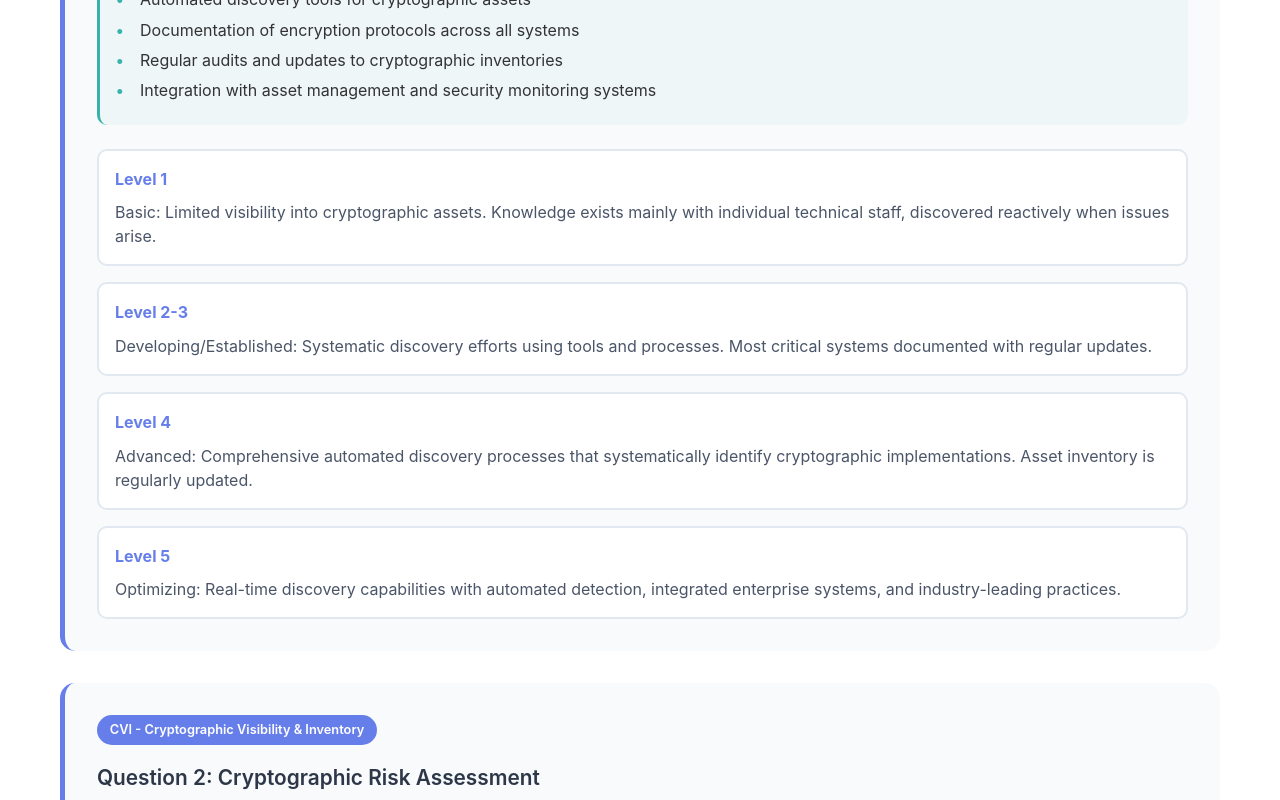
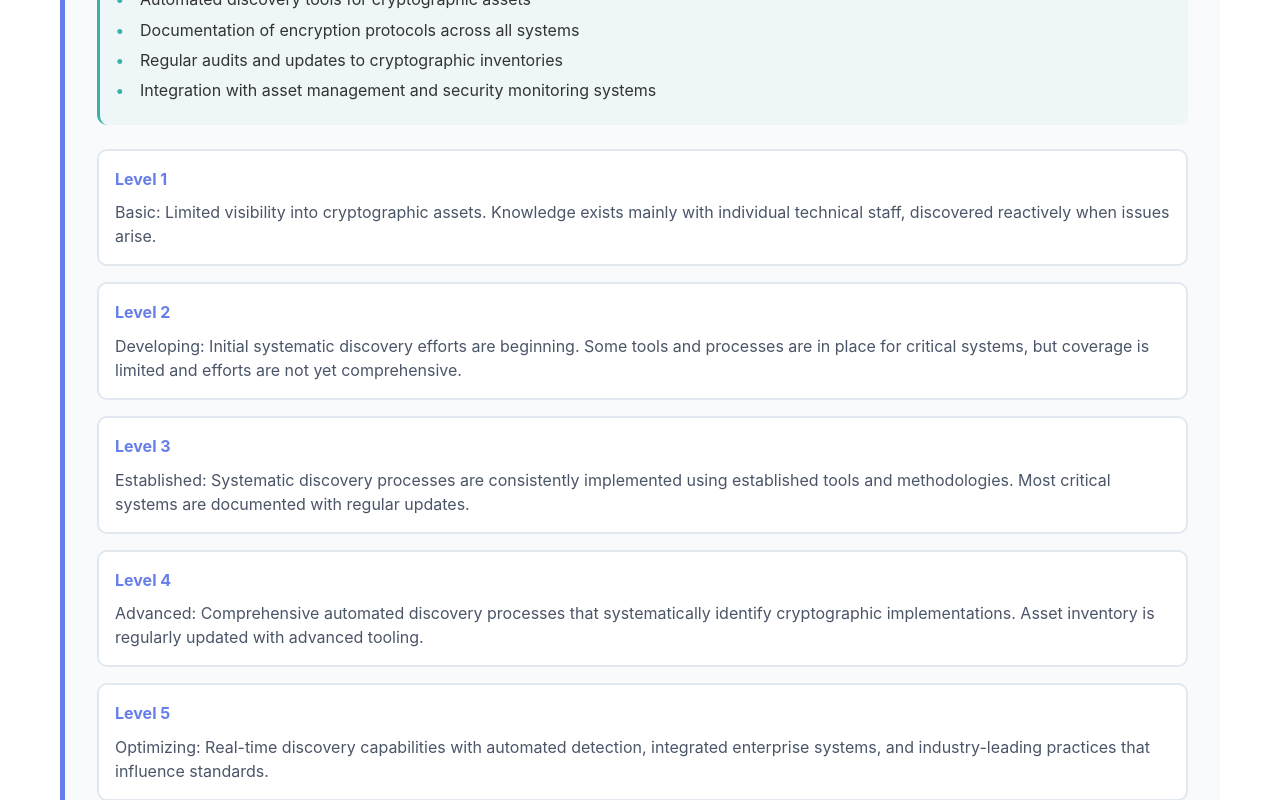
Before and after one commit to csnp/qramm, a plain HTML site: page index.html in a window 1280 px wide. Shown: the part 1111-1911 px from the top of the page. Drawn offline with nearby package versions, Linux system fonts and the light colour scheme.

Commit message:
Fix Level 2-3 combination issue in quick assessment
- Separated combined Level 2-3 options into distinct Level 2 and Level 3 options
- Each question now has proper 5-level maturity structure (1-5)
- Removed fractional scores (2.5) and implemented discrete scoring
- Updated all 12 questions across all 4 QRAMM dimensions
- Enhanced descriptions for better level differentiation
- Improved scoring logic and maturity distribution chart

```diff
--- a/index.html
+++ b/index.html
@@ -542,7 +542,7 @@
     </main>
 
     <script>
-        // Assessment Questions Data - Restored complete 12 questions across 4 dimensions
+        // Assessment Questions Data - Updated with proper 5-level maturity structure
         const assessmentQuestions = [
             {
                 id: 1,
@@ -560,9 +560,10 @@
                 ],
                 options: [
                     { value: 1, text: "Level 1 - Basic: Limited visibility into cryptographic assets. Knowledge exists mainly with individual technical staff, discovered reactively when issues arise." },
-                    { value: 2.5, text: "Level 2-3 - Developing/Established: Systematic discovery efforts using tools and processes. Most critical systems documented with regular updates." },
-                    { value: 4, text: "Level 4 - Advanced: Comprehensive automated discovery processes that systematically identify cryptographic implementations. Asset inventory is regularly updated." },
-                    { value: 5, text: "Level 5 - Optimizing: Real-time discovery capabilities with automated detection, integrated enterprise systems, and industry-leading practices." }
+                    { value: 2, text: "Level 2 - Developing: Initial systematic discovery efforts are beginning. Some tools and processes are in place for critical systems, but coverage is limited and efforts are not yet comprehensive." },
+                    { value: 3, text: "Level 3 - Established: Systematic discovery processes are consistently implemented using established tools and methodologies. Most critical systems are documented with regular updates." },
+                    { value: 4, text: "Level 4 - Advanced: Comprehensive automated discovery processes that systematically identify cryptographic implementations. Asset inventory is regularly updated with advanced tooling." },
+                    { value: 5, text: "Level 5 - Optimizing: Real-time discovery capabilities with automated detection, integrated enterprise systems, and industry-leading practices that influence standards." }
                 ]
             },
             {
@@ -581,9 +582,10 @@
                 ],
                 options: [
                     { value: 1, text: "Level 1 - Basic: Basic awareness of quantum threats but no systematic assessment of risk to specific cryptographic assets." },
-                    { value: 2.5, text: "Level 2-3 - Developing/Established: Quantum risk assessments conducted for critical systems using structured methodologies with quantitative analysis." },
-                    { value: 4, text: "Level 4 - Advanced: Advanced quantum risk modeling with scenario analysis and predictive capabilities across all assets." },
-                    { value: 5, text: "Level 5 - Optimizing: Industry-leading quantum risk assessment with continuous monitoring and contribution to standards development." }
+                    { value: 2, text: "Level 2 - Developing: Initial quantum risk assessment processes are being developed. Some structured analysis is conducted for critical assets but methodology is still emerging." },
+                    { value: 3, text: "Level 3 - Established: Quantum risk assessments are systematically conducted for critical systems using structured methodologies with quantitative analysis and regular updates." },
+                    { value: 4, text: "Level 4 - Advanced: Advanced quantum risk modeling with scenario analysis and predictive capabilities across all assets, integrated with enterprise risk management." },
+                    { value: 5, text: "Level 5 - Optimizing: Industry-leading quantum risk assessment with continuous monitoring, contribution to standards development, and innovative risk modeling approaches." }
                 ]
             },
             {
@@ -602,9 +604,10 @@
                 ],
                 options: [
                     { value: 1, text: "Level 1 - Basic: Minimal visibility into third-party cryptographic practices. Vendor quantum readiness not systematically evaluated." },
-                    { value: 2.5, text: "Level 2-3 - Developing/Established: Systematic third-party quantum readiness assessment processes integrated into vendor management." },
-                    { value: 4, text: "Level 4 - Advanced: Advanced vendor quantum readiness management with automated monitoring and collaborative improvement programs." },
-                    { value: 5, text: "Level 5 - Optimizing: Lead ecosystem quantum readiness through comprehensive vendor development programs and industry collaboration." }
+                    { value: 2, text: "Level 2 - Developing: Initial vendor quantum readiness assessment processes are being developed. Some key vendors are being evaluated but processes are not yet comprehensive." },
+                    { value: 3, text: "Level 3 - Established: Systematic third-party quantum readiness assessment processes are integrated into vendor management with regular evaluations and improvement plans." },
+                    { value: 4, text: "Level 4 - Advanced: Advanced vendor quantum readiness management with automated monitoring, collaborative improvement programs, and comprehensive ecosystem management." },
+                    { value: 5, text: "Level 5 - Optimizing: Lead ecosystem quantum readiness through comprehensive vendor development programs, industry collaboration, and innovative partnership models." }
                 ]
             },
             {
@@ -623,9 +626,10 @@
                 ],
                 options: [
                     { value: 1, text: "Level 1 - Basic: Executive awareness exists but no formal governance structure or regular engagement on quantum readiness initiatives." },
-                    { value: 2.5, text: "Level 2-3 - Developing/Established: Executive leadership actively engaged through formal governance committees with regular quantum readiness reviews." },
-                    { value: 4, text: "Level 4 - Advanced: Executive leadership drives quantum readiness as strategic priority with optimized governance processes." },
-                    { value: 5, text: "Level 5 - Optimizing: Executive team provides industry leadership on quantum readiness governance with external influence on standards." }
+                    { value: 2, text: "Level 2 - Developing: Executive leadership is beginning to engage with quantum readiness through initial briefings and awareness sessions, but formal governance is limited." },
+                    { value: 3, text: "Level 3 - Established: Executive leadership is actively engaged through formal governance committees with regular quantum readiness reviews and strategic oversight." },
+                    { value: 4, text: "Level 4 - Advanced: Executive leadership drives quantum readiness as strategic priority with optimized governance processes and comprehensive strategic integration." },
+                    { value: 5, text: "Level 5 - Optimizing: Executive team provides industry leadership on quantum readiness governance with external influence on standards and innovative governance approaches." }
                 ]
             },
             {
@@ -644,9 +648,10 @@
                 ],
                 options: [
                     { value: 1, text: "Level 1 - Basic: Basic awareness of need for quantum readiness planning but no formal strategy or dedicated resource allocation." },
-                    { value: 2.5, text: "Level 2-3 - Developing/Established: Comprehensive quantum readiness strategy integrated into business planning with systematic resource allocation." },
-                    { value: 4, text: "Level 4 - Advanced: Optimized quantum readiness strategy with advanced scenario planning and adaptive resource allocation." },
-                    { value: 5, text: "Level 5 - Optimizing: Lead industry quantum readiness strategic planning through innovative approaches and industry framework contribution." }
+                    { value: 2, text: "Level 2 - Developing: Initial quantum readiness strategy development is underway with some resource allocation, but planning is not yet comprehensive or fully integrated." },
+                    { value: 3, text: "Level 3 - Established: Comprehensive quantum readiness strategy is integrated into business planning with systematic resource allocation and regular strategy reviews." },
+                    { value: 4, text: "Level 4 - Advanced: Optimized quantum readiness strategy with advanced scenario planning, adaptive resource allocation, and sophisticated strategic integration." },
+                    { value: 5, text: "Level 5 - Optimizing: Lead industry quantum readiness strategic planning through innovative approaches, industry framework contribution, and pioneering strategic methodologies." }
                 ]
             },
             {
@@ -664,10 +669,11 @@
                     "Quantum risk metrics and key risk indicators"
                 ],
                 options: [
-                    { value: 1, text: "Level 1 - Basic: Quantum risks not systematically integrated into enterprise risk management. Risk evaluation is ad-hoc." },
-                    { value: 2.5, text: "Level 2-3 - Developing/Established: Quantum risks fully integrated into enterprise risk management with systematic assessment and monitoring." },
-                    { value: 4, text: "Level 4 - Advanced: Advanced quantum risk integration with sophisticated modeling balancing risk mitigation with business agility." },
-                    { value: 5, text: "Level 5 - Optimizing: Quantum risk integration demonstrates industry leadership and influences risk management frameworks." }
+                    { value: 1, text: "Level 1 - Basic: Quantum risks not systematically integrated into enterprise risk management. Risk evaluation is ad-hoc and informal." },
+                    { value: 2, text: "Level 2 - Developing: Initial integration of quantum risks into enterprise risk management is beginning with some formal processes being established." },
+                    { value: 3, text: "Level 3 - Established: Quantum risks are fully integrated into enterprise risk management with systematic assessment, monitoring, and formal risk treatment strategies." },
+                    { value: 4, text: "Level 4 - Advanced: Advanced quantum risk integration with sophisticated modeling, comprehensive monitoring, and optimized risk management balancing mitigation with business agility." },
+                    { value: 5, text: "Level 5 - Optimizing: Quantum risk integration demonstrates industry leadership, influences risk management frameworks, and employs innovative risk management approaches." }
                 ]
             },
             {
@@ -685,10 +691,11 @@
                     "Integration with data governance and privacy programs"
                 ],
                 options: [
-                    { value: 1, text: "Level 1 - Basic: Basic data classification focused on traditional compliance but haven't systematically evaluated quantum computing impact." },
-                    { value: 2.5, text: "Level 2-3 - Developing/Established: Comprehensive data classification incorporating quantum computing impact assessment across all data categories." },
-                    { value: 4, text: "Level 4 - Advanced: Advanced data classification with sophisticated quantum risk modeling and optimization of protection strategies." },
-                    { value: 5, text: "Level 5 - Optimizing: Data classification and quantum risk assessment demonstrates industry leadership and contributes to standards." }
+                    { value: 1, text: "Level 1 - Basic: Basic data classification focused on traditional compliance but haven't systematically evaluated quantum computing impact on data protection requirements." },
+                    { value: 2, text: "Level 2 - Developing: Initial data classification incorporating quantum considerations is being developed with some analysis of quantum impact on critical data categories." },
+                    { value: 3, text: "Level 3 - Established: Comprehensive data classification incorporating quantum computing impact assessment across all data categories with systematic protection mapping." },
+                    { value: 4, text: "Level 4 - Advanced: Advanced data classification with sophisticated quantum risk modeling, optimization of protection strategies, and automated classification processes." },
+                    { value: 5, text: "Level 5 - Optimizing: Data classification and quantum risk assessment demonstrates industry leadership, contributes to standards, and employs innovative classification methodologies." }
                 ]
             },
             {
@@ -706,10 +713,11 @@
                     "Validation and testing of quantum-safe implementations"
                 ],
                 options: [
-                    { value: 1, text: "Level 1 - Basic: Minimal quantum-safe data protection implementation. Current protections rely primarily on classical cryptography." },
-                    { value: 2.5, text: "Level 2-3 - Developing/Established: Systematic quantum-safe data protection implementation covering all data requiring long-term protection." },
-                    { value: 4, text: "Level 4 - Advanced: Optimized quantum-safe data protection with advanced implementations and performance optimization." },
-                    { value: 5, text: "Level 5 - Optimizing: Quantum-safe data protection implementation demonstrates industry leadership and contributes to technology standards." }
+                    { value: 1, text: "Level 1 - Basic: Minimal quantum-safe data protection implementation. Current protections rely primarily on classical cryptography with limited quantum-safe capabilities." },
+                    { value: 2, text: "Level 2 - Developing: Initial quantum-safe data protection implementations are being developed with pilot programs and proof-of-concept deployments for critical data." },
+                    { value: 3, text: "Level 3 - Established: Systematic quantum-safe data protection implementation covering all data requiring long-term protection with established deployment processes." },
+                    { value: 4, text: "Level 4 - Advanced: Optimized quantum-safe data protection with advanced implementations, performance optimization, and comprehensive operational integration." },
+                    { value: 5, text: "Level 5 - Optimizing: Quantum-safe data protection implementation demonstrates industry leadership, contributes to technology standards, and employs innovative protection methodologies." }
                 ]
             },
             {
@@ -727,10 +735,11 @@
                     "Lifecycle-aware key management and cryptographic agility"
                 ],
                 options: [
-                    { value: 1, text: "Level 1 - Basic: Basic data lifecycle management focused on traditional compliance but haven't systematically addressed quantum-safe protection." },
-                    { value: 2.5, text: "Level 2-3 - Developing/Established: Comprehensive data lifecycle management with quantum-safe protection integrated throughout data lifecycle." },
-                    { value: 4, text: "Level 4 - Advanced: Optimized data lifecycle management with advanced quantum-safe protection strategies and automated capabilities." },
-                    { value: 5, text: "Level 5 - Optimizing: Data lifecycle and quantum-safe protection management demonstrates industry leadership and influences standards." }
+                    { value: 1, text: "Level 1 - Basic: Basic data lifecycle management focused on traditional compliance but haven't systematically addressed quantum-safe protection throughout data lifecycle." },
+                    { value: 2, text: "Level 2 - Developing: Initial integration of quantum considerations into data lifecycle management with some policies and processes being developed for quantum-safe protection." },
+                    { value: 3, text: "Level 3 - Established: Comprehensive data lifecycle management with quantum-safe protection integrated throughout data lifecycle with systematic policies and automated processes." },
+                    { value: 4, text: "Level 4 - Advanced: Optimized data lifecycle management with advanced quantum-safe protection strategies, automated capabilities, and sophisticated lifecycle-aware protection." },
+                    { value: 5, text: "Level 5 - Optimizing: Data lifecycle and quantum-safe protection management demonstrates industry leadership, influences standards, and employs innovative lifecycle management approaches." }
                 ]
             },
             {
@@ -748,10 +757,11 @@
                     "Technology roadmaps aligned with standards development"
                 ],
                 options: [
-                    { value: 1, text: "Level 1 - Basic: Basic technical understanding of quantum-safe cryptography but minimal systematic evaluation or implementation." },
-                    { value: 2.5, text: "Level 2-3 - Developing/Established: Systematic quantum-safe technology evaluation and deployment processes with comprehensive implementation." },
-                    { value: 4, text: "Level 4 - Advanced: Advanced quantum-safe technology deployment with optimized selection processes and industry-leading practices." },
-                    { value: 5, text: "Level 5 - Optimizing: Quantum-safe technology evaluation and deployment demonstrates industry leadership and contributes to standards." }
+                    { value: 1, text: "Level 1 - Basic: Basic technical understanding of quantum-safe cryptography but minimal systematic evaluation or implementation of quantum-safe technologies." },
+                    { value: 2, text: "Level 2 - Developing: Initial systematic evaluation of quantum-safe technologies is underway with some pilot programs and early proof-of-concept implementations." },
+                    { value: 3, text: "Level 3 - Established: Systematic quantum-safe technology evaluation and deployment processes with comprehensive implementation across critical systems and established validation procedures." },
+                    { value: 4, text: "Level 4 - Advanced: Advanced quantum-safe technology deployment with optimized selection processes, comprehensive production implementations, and industry-leading practices." },
+                    { value: 5, text: "Level 5 - Optimizing: Quantum-safe technology evaluation and deployment demonstrates industry leadership, contributes to standards development, and employs innovative deployment methodologies." }
                 ]
             },
             {
@@ -769,10 +779,11 @@
                     "Coordination with industry standards and partner roadmaps"
                 ],
                 options: [
-                    { value: 1, text: "Level 1 - Basic: Basic understanding of integration challenges but minimal systematic approach to managing interoperability issues." },
-                    { value: 2.5, text: "Level 2-3 - Developing/Established: Systematic integration and interoperability management ensuring quantum-safe implementations work effectively." },
-                    { value: 4, text: "Level 4 - Advanced: Advanced integration capabilities with optimized interoperability management and sophisticated approaches." },
-                    { value: 5, text: "Level 5 - Optimizing: Integration and interoperability management demonstrates industry leadership and contributes to integration standards." }
+                    { value: 1, text: "Level 1 - Basic: Basic understanding of integration challenges but minimal systematic approach to managing interoperability issues in quantum-safe implementations." },
+                    { value: 2, text: "Level 2 - Developing: Initial systematic approaches to integration and interoperability management are being developed with some testing and coordination processes established." },
+                    { value: 3, text: "Level 3 - Established: Systematic integration and interoperability management ensuring quantum-safe implementations work effectively with comprehensive testing and coordination processes." },
+                    { value: 4, text: "Level 4 - Advanced: Advanced integration capabilities with optimized interoperability management, sophisticated testing approaches, and comprehensive industry coordination." },
+                    { value: 5, text: "Level 5 - Optimizing: Integration and interoperability management demonstrates industry leadership, contributes to integration standards, and employs innovative integration methodologies." }
                 ]
             },
             {
@@ -790,10 +801,11 @@
                     "Operational excellence in quantum-safe technology management"
                 ],
                 options: [
-                    { value: 1, text: "Level 1 - Basic: Basic understanding of performance implications but minimal systematic optimization of quantum-safe implementations." },
-                    { value: 2.5, text: "Level 2-3 - Developing/Established: Systematic performance optimization and operational management ensuring implementations meet requirements." },
-                    { value: 4, text: "Level 4 - Advanced: Advanced performance optimization with sophisticated tuning and industry-leading operational practices." },
-                    { value: 5, text: "Level 5 - Optimizing: Performance and operational optimization demonstrates industry leadership and contributes to optimization methodologies." }
+                    { value: 1, text: "Level 1 - Basic: Basic understanding of performance implications but minimal systematic optimization of quantum-safe implementations with limited operational management." },
+                    { value: 2, text: "Level 2 - Developing: Initial performance optimization and operational management processes are being developed with some benchmarking and monitoring capabilities." },
+                    { value: 3, text: "Level 3 - Established: Systematic performance optimization and operational management ensuring implementations meet requirements with comprehensive monitoring and management processes." },
+                    { value: 4, text: "Level 4 - Advanced: Advanced performance optimization with sophisticated tuning, comprehensive operational management, and industry-leading operational practices." },
+                    { value: 5, text: "Level 5 - Optimizing: Performance and operational optimization demonstrates industry leadership, contributes to optimization methodologies, and employs innovative operational approaches." }
                 ]
             }
         ];
@@ -1005,11 +1017,11 @@
 
         // Get maturity level description
         function getMaturityLevel(score) {
-            if (score < 1.5) return "Initial";
+            if (score < 1.5) return "Basic";
             if (score < 2.5) return "Developing";
-            if (score < 3.5) return "Defined";
-            if (score < 4.5) return "Managed";
-            return "Optimized";
+            if (score < 3.5) return "Established";
+            if (score < 4.5) return "Advanced";
+            return "Optimizing";
         }
 
         // Create overall score chart
@@ -1086,21 +1098,21 @@
         // Create maturity distribution chart
         function createMaturityChart(results) {
             const ctx = document.getElementById('maturityChart').getContext('2d');
-            const maturityLevels = [0, 0, 0, 0, 0]; // Initial, Developing, Defined, Managed, Optimized
+            const maturityLevels = [0, 0, 0, 0, 0]; // Basic, Developing, Established, Advanced, Optimizing
 
             Object.values(currentAnswers).forEach(answer => {
                 const score = answer.score;
-                if (score >= 1 && score < 2) maturityLevels[0]++;
-                else if (score >= 2 && score < 3) maturityLevels[1]++;
-                else if (score >= 3 && score < 4) maturityLevels[2]++;
-                else if (score >= 4 && score < 5) maturityLevels[3]++;
+                if (score === 1) maturityLevels[0]++;
+                else if (score === 2) maturityLevels[1]++;
+                else if (score === 3) maturityLevels[2]++;
+                else if (score === 4) maturityLevels[3]++;
                 else if (score === 5) maturityLevels[4]++;
             });
 
             new Chart(ctx, {
                 type: 'bar',
                 data: {
-                    labels: ['Initial', 'Developing', 'Defined', 'Managed', 'Optimized'],
+                    labels: ['Basic', 'Developing', 'Established', 'Advanced', 'Optimizing'],
                     datasets: [{
                         label: 'Number of Questions',
                         data: maturityLevels,
```
